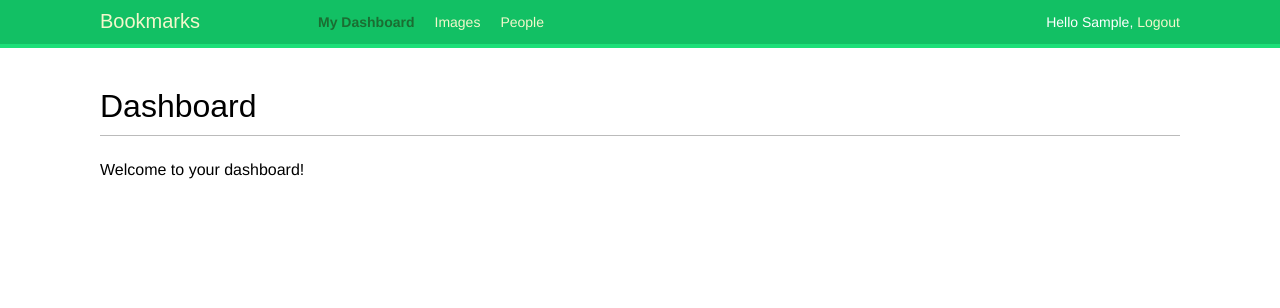
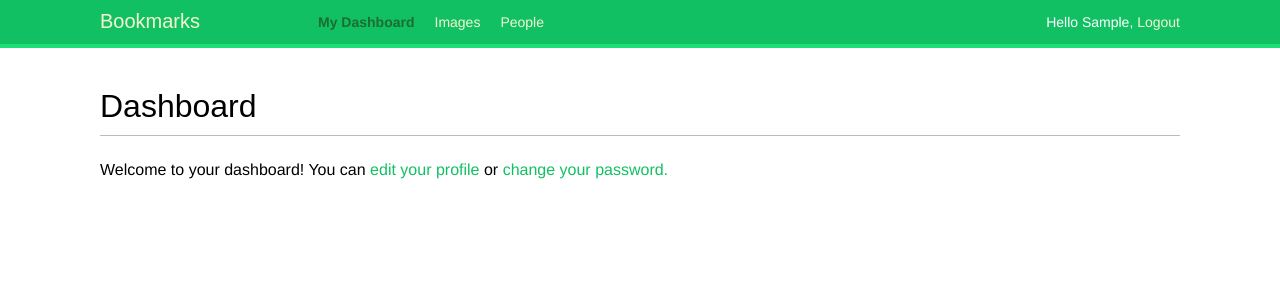
Before and after one commit to temursolief/bookmarks, a Django app: page /account/ in a window 1280 px wide. Shown: the top 308 px of the page. Run offline with Django 4.2, Linux system fonts and the light colour scheme; the visitor is signed in with stand-in values (Sample User, id 1); some web fonts are replaced.

Commit message:
feat: links for password change and profile edition

```diff
--- a/account/templates/account/dashboard.html
+++ b/account/templates/account/dashboard.html
@@ -4,5 +4,8 @@
 
 {% block content %}
     <h1>Dashboard</h1>
-    <p>Welcome to your dashboard!</p>
+    <p>
+        Welcome to your dashboard! You can <a href="{% url 'edit' %}">edit your profile</a> or
+        <a href="{% url 'password_change' %}">change your password.</a>
+    </p>
 {% endblock %}
```
